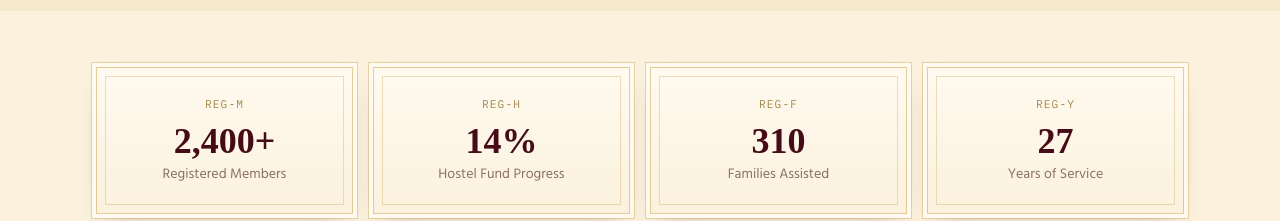
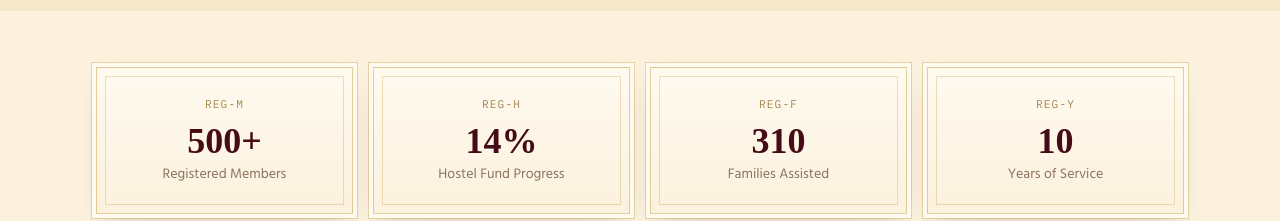
Before and after one commit to Ajitsingh4362/Kushwaha-sangh, a React (Vite) app: page / in a window 1280 px wide. Shown: the part 900-1121 px from the top of the page. Built offline with nearby package versions, Linux system fonts and the light colour scheme; a web font is replaced by a local one.

Commit message:
Update stats (500+ members, 10 years) and add count-up animation to stat numbers

```diff
--- /dev/null
+++ b/src/components/AnimatedCounter.jsx
@@ -0,0 +1,55 @@
+import { useEffect, useRef, useState } from 'react'
+
+// Parses "500+", "2,400+", "14%", "10" into a numeric target plus
+// prefix/suffix, so we can animate the number while keeping any
+// surrounding characters intact.
+function parseValue(raw) {
+  const match = String(raw).match(/^([^\d]*)([\d,]+)(.*)$/)
+  if (!match) return { prefix: '', number: null, suffix: raw }
+  const [, prefix, digits, suffix] = match
+  return { prefix, number: parseInt(digits.replace(/,/g, ''), 10), suffix }
+}
+
+export default function AnimatedCounter({ value, duration = 1400 }) {
+  const { prefix, number, suffix } = parseValue(value)
+  const [display, setDisplay] = useState(number === null ? value : 0)
+  const ref = useRef(null)
+  const started = useRef(false)
+
+  useEffect(() => {
+    if (number === null) return
+    const el = ref.current
+    if (!el) return
+
+    const observer = new IntersectionObserver(
+      ([entry]) => {
+        if (entry.isIntersecting && !started.current) {
+          started.current = true
+          const start = performance.now()
+          const tick = (now) => {
+            const progress = Math.min((now - start) / duration, 1)
+            const eased = 1 - Math.pow(1 - progress, 3)
+            setDisplay(Math.round(eased * number))
+            if (progress < 1) requestAnimationFrame(tick)
+          }
+          requestAnimationFrame(tick)
+        }
+      },
+      { threshold: 0.4 }
+    )
+    observer.observe(el)
+    return () => observer.disconnect()
+  }, [number, duration])
+
+  if (number === null) {
+    return <span ref={ref}>{value}</span>
+  }
+
+  return (
+    <span ref={ref}>
+      {prefix}
+      {display.toLocaleString('en-IN')}
+      {suffix}
+    </span>
+  )
+}
--- a/src/components/LedgerCard.jsx
+++ b/src/components/LedgerCard.jsx
@@ -1,3 +1,5 @@
+import AnimatedCounter from './AnimatedCounter'
+
 export function LedgerCard({ regNo, title, subtitle, children, className = '' }) {
   return (
     <div className={`ledger-plaque animate-rise p-6 ${className}`}>
@@ -13,7 +15,9 @@ export function StatPlaque({ value, label, id }) {
   return (
     <div className="ledger-plaque animate-rise flex flex-col items-center px-5 py-7 text-center">
       <span className="ledger-number">{id}</span>
-      <span className="mt-2 font-display text-3xl font-bold text-maroon-deep sm:text-4xl">{value}</span>
+      <span className="mt-2 font-display text-3xl font-bold text-maroon-deep sm:text-4xl">
+        <AnimatedCounter value={value} />
+      </span>
       <span className="mt-1 text-sm text-stone">{label}</span>
     </div>
   )
--- a/src/data/content.js
+++ b/src/data/content.js
@@ -43,10 +43,10 @@ export const navigation = [
 ]
 
 export const stats = [
-  { label: 'Registered Members', value: '2,400+', id: 'REG-M' },
+  { label: 'Registered Members', value: '500+', id: 'REG-M' },
   { label: 'Hostel Fund Progress', value: '14%', id: 'REG-H' },
   { label: 'Families Assisted', value: '310', id: 'REG-F' },
-  { label: 'Years of Service', value: '27', id: 'REG-Y' },
+  { label: 'Years of Service', value: '10', id: 'REG-Y' },
 ]
 
 export const pillars = [
```
